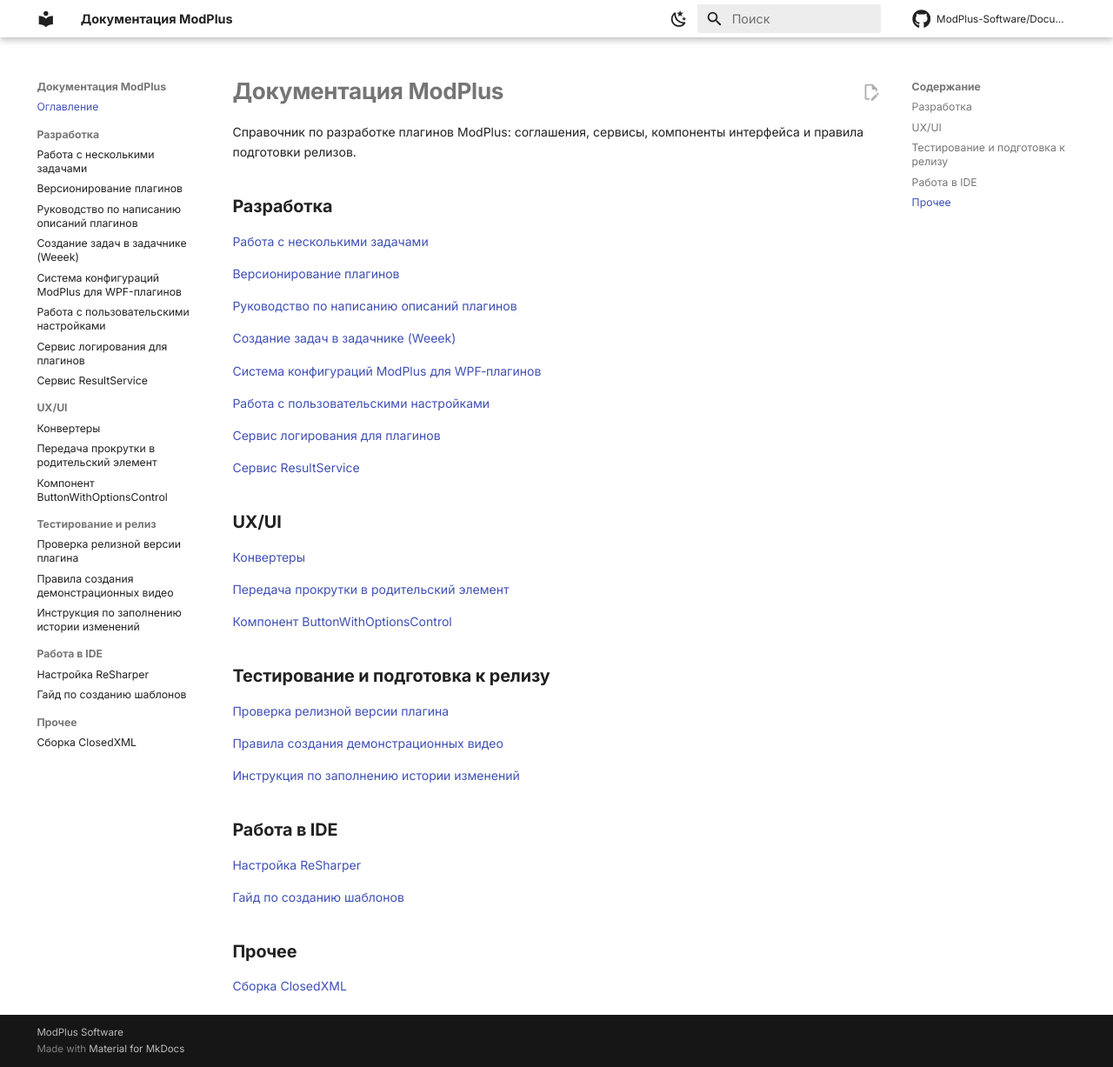
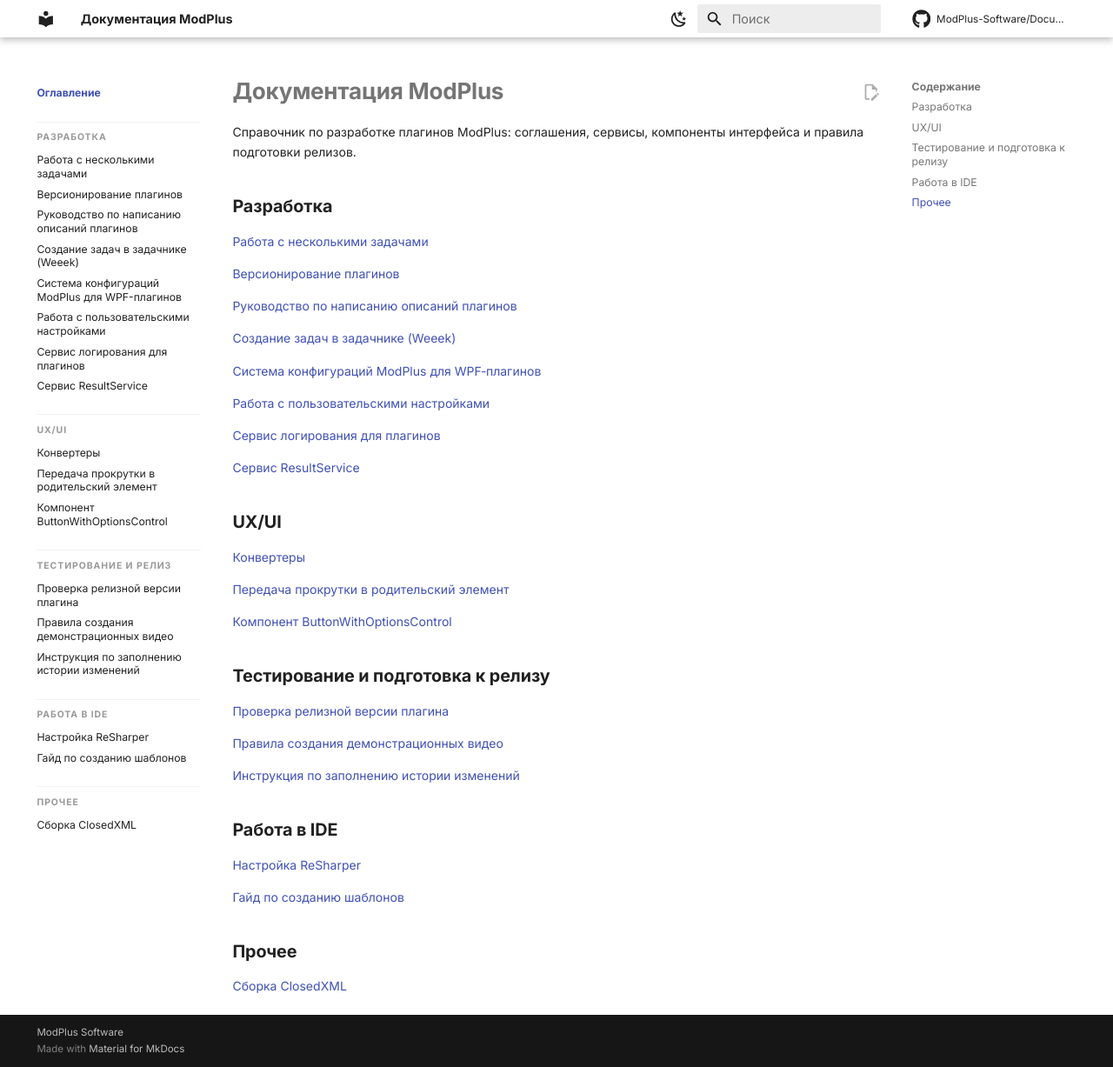
Before and after one commit to ModPlus-Software/Documentation, an MkDocs documentation site: the page built from docs/index.md, in a window 1280 px wide and 1227 px high. Shown: the whole window at 87% size. Built offline with MkDocs 1.6.1 and Material for MkDocs 9.7.7, drawn with Linux system fonts in a browser that asks for light colours; comment, search, counter and statistics services are not loaded.

Commit message:
Редизайн левого меню

```diff
--- a/docs/assets/theme.css
+++ b/docs/assets/theme.css
@@ -18,3 +18,33 @@ html { font-size: 112.5%; }
 .md-header__title { font-size: .8rem; }
 .md-typeset blockquote { border-left-width: 2px; }
 .md-typeset img { border-radius: 3px; }
+
+/* --- боковое меню: заголовки разделов явно отличаются от ссылок --- */
+.md-nav--primary .md-nav__item--section > .md-nav__link {
+  font-size: .58rem;
+  font-weight: 700;
+  text-transform: uppercase;
+  letter-spacing: .09em;
+  color: var(--md-default-fg-color--light);
+  opacity: .75;
+  cursor: default;
+  margin-top: 1.35rem;
+  margin-bottom: .2rem;
+  padding-top: .6rem;
+  border-top: 1px solid var(--md-default-fg-color--lightest);
+}
+.md-nav--primary .md-nav__item--section > .md-nav__link:hover {
+  color: var(--md-default-fg-color--light);
+}
+.md-nav--primary a.md-nav__link { color: var(--md-default-fg-color); }
+.md-nav--primary a.md-nav__link:hover { color: var(--md-accent-fg-color); }
+.md-nav--primary a.md-nav__link--active {
+  color: var(--md-typeset-a-color);
+  font-weight: 600;
+}
+
+/* на десктопе название сайта над меню дублирует шапку — убираем.
+   В мобильном меню (drawer) этот же элемент нужен, поэтому только на широких экранах. */
+@media screen and (min-width: 76.25em) {
+  .md-sidebar--primary .md-nav--primary > .md-nav__title { display: none; }
+}
```
